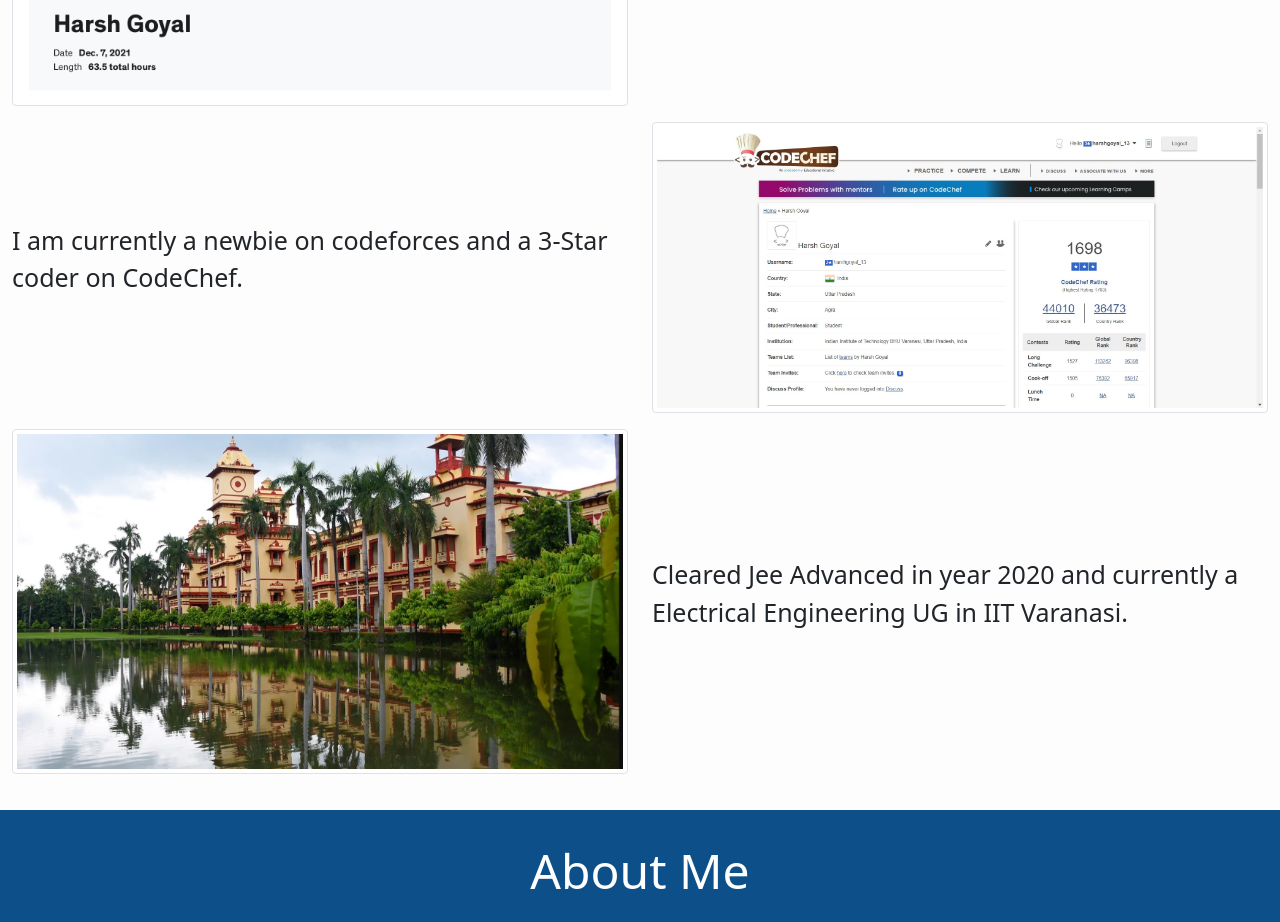
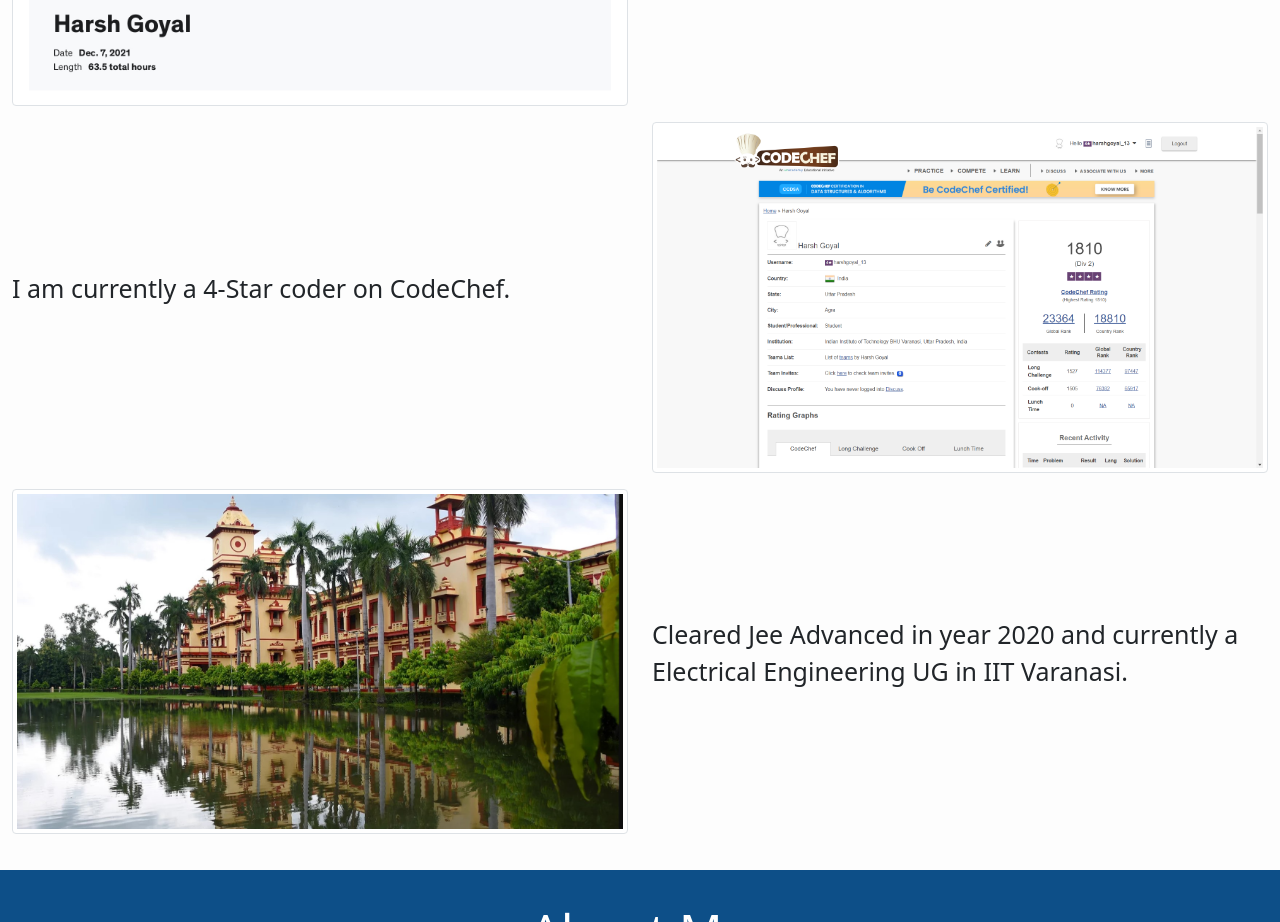
Before and after one commit to harsh-G13/Portfolio, a website: page index.html in a window 1280 px wide. Shown: the part 1300-2222 px from the top of the page. Drawn offline with nearby package versions, Linux system fonts and the light colour scheme.

Commit message:
codechef rating update

```diff
--- a/index.html
+++ b/index.html
@@ -75,10 +75,10 @@
          </div>
          <div class="row  align-items-center content">
          <div class="col-md-6 offest-3 mb-3 order-md-2">
-           <img src="images/codechef.jpg" class="img-fluid img-thumbnail certificate" itemprop="thumbnail" alt="Image description">
+           <img src="images/codechef.png" class="img-fluid img-thumbnail certificate" itemprop="thumbnail" alt="Image description">
           </div>
           <div class="col-md-6  mb-3 order-md-1">
-            <p class = "content-text">I am currently a newbie on codeforces and a 3-Star coder on CodeChef. </p>
+            <p class = "content-text">I am currently a 4-Star coder on CodeChef. </p>
           </div>
           </div>
 
```
Also changed, not shown: package.json (+10 -2 lines), images/codechef.jpg (deleted), images/codechef.png (added).
